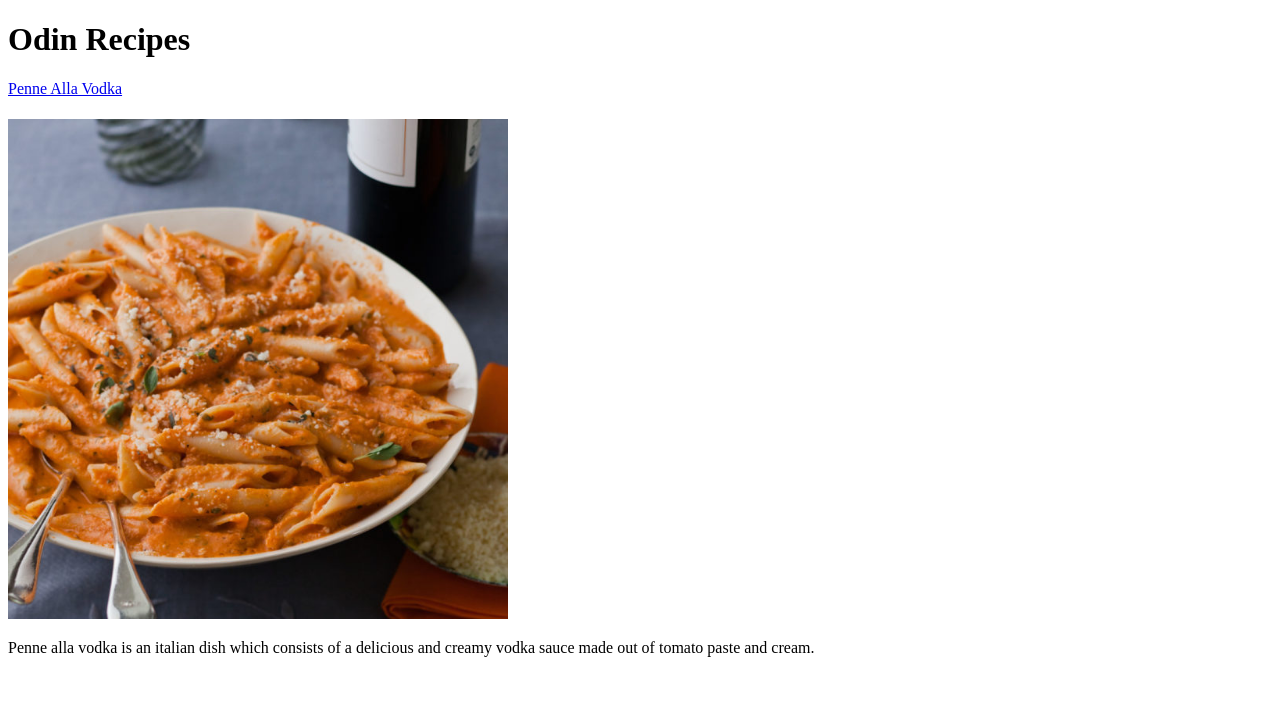
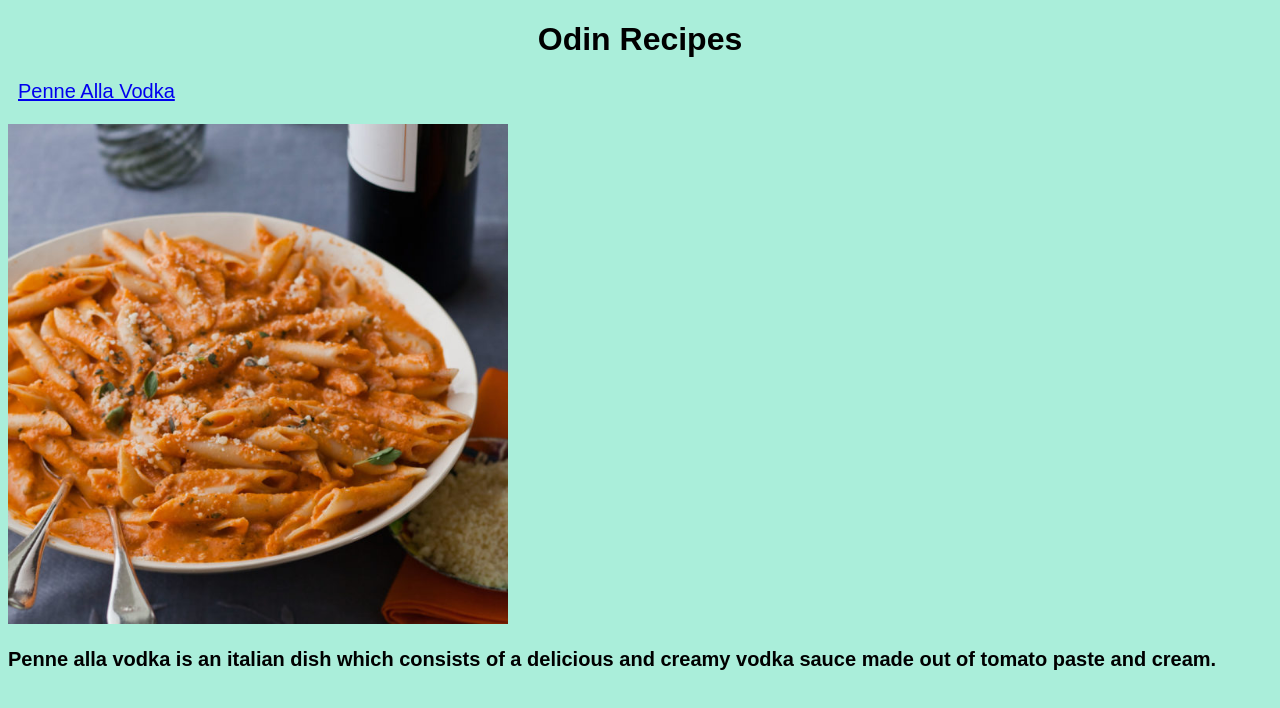
Before and after one commit to gnahc2305/odin-recipes, a plain HTML site: page index.html in a window 1280 px wide. Drawn offline with Linux system fonts and the light colour scheme.

Commit message:
Creat new css stylesheet and add basic styling such as background color

```diff
--- a/index.html
+++ b/index.html
@@ -5,15 +5,16 @@
     <meta http-equiv="X-UA-Compatible" content="IE=edge">
     <meta name="viewport" content="width=device-width, initial-scale=1.0">
     <title>Odin Recipes</title>
+    <link rel="stylesheet" href="./style.css">
 </head>
 <body>
 
     <h1>Odin Recipes</h1>
-    <a href="./recipes/penne-alla-vodka.html">Penne Alla Vodka</a>
+    <a href="./recipes/penne-alla-vodka.html" id="link">Penne Alla Vodka</a>
 
     <h1></h1>
     <img src="./images/penne-alla-vodka.jpg" width="500px" height="500px">
-    <p>Penne alla vodka is an italian dish which consists of a delicious and creamy vodka sauce made out of tomato paste and cream.</p>
+    <p class="description">Penne alla vodka is an italian dish which consists of a delicious and creamy vodka sauce made out of tomato paste and cream.</p>
 
 
 </body>
--- /dev/null
+++ b/style.css
@@ -0,0 +1,18 @@
+* {
+    background-color: rgb(170, 238, 218);
+    font-family: "Arial";
+}
+
+h1 {
+    text-align: center;
+}
+
+#link {
+    font-size: 20px;
+    margin-left: 10px;
+}
+
+.description {
+    font-size: 20px;
+    font-weight: 800;
+}
```
Also changed, not shown: recipes/penne-alla-vodka.html (+1 -0 lines).
